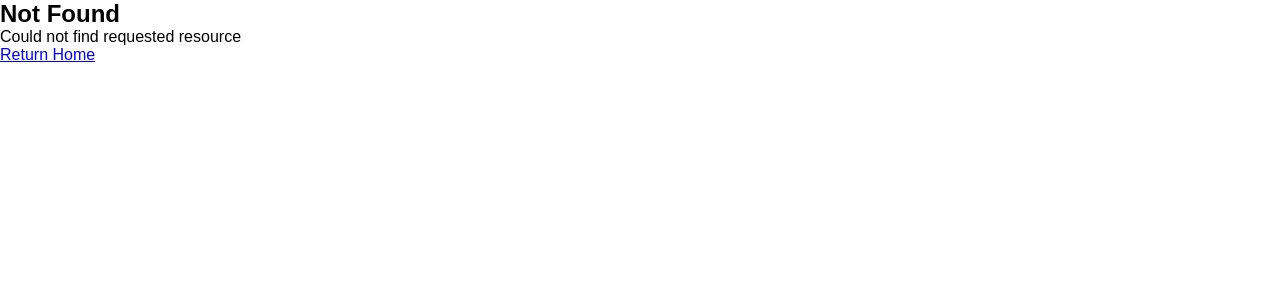
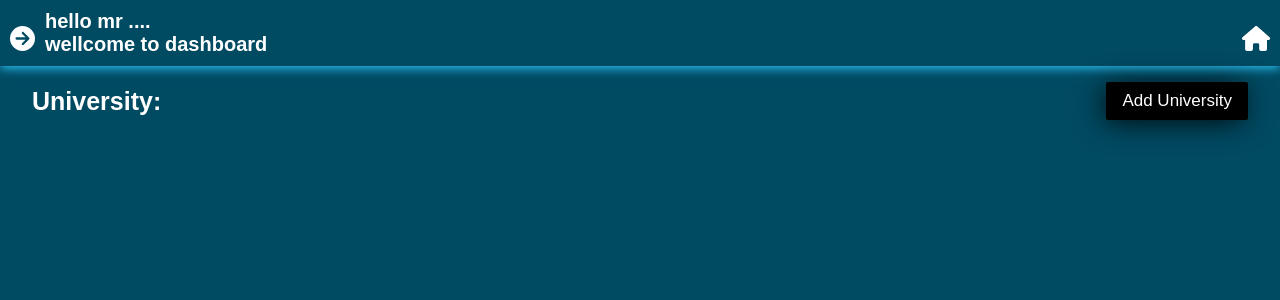
Before and after one commit to mahfuz-ta09/nrc-london, a Next.js app: page /Dashboard/admin/university in a window 1280 px wide. Before the commit this address had no page. Shown: the top 300 px of the page. Built offline with nearby package versions, Linux system fonts and the light colour scheme; a web font is replaced by a local one.

Commit message:
working on dashboard/university

```diff
--- a/src/app/(dashboard)/DashNavLink.tsx
+++ b/src/app/(dashboard)/DashNavLink.tsx
@@ -18,7 +18,7 @@ const DashNavLink = () => {
         <div className='dash-nav-body'>
             {
                 sideNavItem(Urole as Role).map((item,index) => (
-                    <Link className={pathname === `${dashTitle}`+item?.path ? 'nav-link active' :'nav-link'} key={index} href={`/dashboard/${item?.path}`}>
+                    <Link className={pathname === `${dashTitle}`+item?.path ? 'nav-link active' :'nav-link'} key={index} href={`/Dashboard/${item?.path}`}>
                         <FontAwesomeIcon icon={item.icon} />
                         <span>{item?.title}</span>
                     </Link>
--- /dev/null
+++ b/src/app/(dashboard)/Dashboard/admin/university/page.tsx
@@ -0,0 +1,22 @@
+'use client'
+import '@/css/Dashboard/admin/university.css'
+import { useState } from 'react'
+
+
+const page = () => {
+    const [open,setOpen] = useState(false)
+    return (
+      <div className='university-content'>
+        <div className="header">
+          <h1>University:</h1>
+          <button onClick={()=>setOpen(!open)}>Add University</button>
+        </div>
+
+        <div className={open? "mod-open" : "modal"}>
+            <button onClick={()=>setOpen(!open)} className='mod-close'>Close</button>
+        </div>
+      </div>
+    )
+}
+
+export default page
--- a/src/app/(dashboard)/navItem.ts
+++ b/src/app/(dashboard)/navItem.ts
@@ -40,24 +40,24 @@ const sideNavItem = (role : Role) => {
                 },
                 {
                     title       : "Subjects",
-                    path        : `${role}/specialties`,
+                    path        : `${role}/subjects`,
                     icon        : faBook,
                 },
                 {
                     title       : "Test preparation",
-                    path        : `${role}/courses`,
+                    path        : `${role}/test-prep`,
                     icon        : faPen,
                 },
                 {
                     title       : "University",
-                    path        : `${role}/schedules`,
+                    path        : `${role}/university`,
                     icon        : faBuilding,
                 },
-                {
-                    title       : "Services",
-                    path        : `${role}/banner`,
-                    icon        : faPaperPlane,
-                },
+                // {
+                //     title       : "Services",
+                //     path        : `${role}/banner`,
+                //     icon        : faPaperPlane,
+                // },
                 {
                     title       : "Reviews",
                     path        : `${role}/reviews`,
@@ -65,7 +65,7 @@ const sideNavItem = (role : Role) => {
                 },
                 {
                     title       : "Process Req",
-                    path        : `${role}/course-content`,
+                    path        : `${role}/process-req`,
                     icon        : faHandshake,
                 },
             );
--- /dev/null
+++ b/src/css/Dashboard/admin/university.css
@@ -0,0 +1,68 @@
+.university-content{
+    width: 95%;
+    margin: 2vh auto;
+}
+
+.header{
+    display: flex;
+    align-items: center;
+    justify-content: space-between;
+}
+
+.header h1{
+    font-size: 25px;
+    color: white;
+}
+
+.header button{
+    font-size: 17px;
+    color: white;
+    padding: 9px 16px;
+    color: #fff;
+    background: #000;
+    border: none;
+    border-radius: 2px;
+    box-shadow: -3px 3px 30px -3px #000;
+
+    &:hover{
+        transform: scale(1.1);
+    }
+}
+
+.modal{
+    /* position: fixed;
+    top: 0;
+    left: 0;
+    width: 100%;
+    height: 100%;
+    background: #000;
+    opacity: .7;
+    display: flex;
+    align-items: center;
+    justify-content: center; */
+    display: none;
+}
+
+.mod-open{
+    display: block;
+    position: fixed;
+    top: 0;
+    left: 0;
+    width: 100%;
+    height: 100%;
+    background: #000;
+    opacity: .7;
+    display: flex;
+    align-items: center;
+    justify-content: center;
+}
+
+.mod-close{
+    position: fixed;
+    top: 3vh;
+    right: 5vh;
+    padding: 4px 10px;
+    background: #fff;
+    color: #000;
+    border: none;
+}
--- a/src/utils/authAction.ts
+++ b/src/utils/authAction.ts
@@ -1,9 +1,10 @@
 import { AppRouterInstance } from "next/dist/shared/lib/app-router-context.shared-runtime"
 import { deleteCookies } from "./deleteCookies"
-
+import { cookieRemove } from "@/authHooks/auth"
 
 
 export const logOut = async(route:AppRouterInstance) =>{
+    await cookieRemove()
     localStorage.removeItem('accessToken')
     deleteCookies()
     route.refresh()
--- a/src/utils/deleteCookies.ts
+++ b/src/utils/deleteCookies.ts
@@ -4,6 +4,5 @@ import { cookies } from "next/headers"
 
 export const  deleteCookies = async() =>{
     const cookieStore = await cookies()
-    cookieStore.delete("refreshToken")
     cookieStore.delete("accessToken")
 }
```
Also changed, not shown: src/app/(dashboard)/Dashboard/admin/process-req/page.tsx (added, +8 -0 lines), src/app/(dashboard)/Dashboard/admin/reviews/page.tsx (added, +9 -0 lines), src/app/(dashboard)/Dashboard/admin/subjects/page.tsx (added, +8 -0 lines), src/app/(dashboard)/Dashboard/admin/test-prep/page.tsx (added, +9 -0 lines), src/app/(dashboard)/Dashboard/page.tsx (+6 -3 lines), src/authHooks/auth.ts (+12 -4 lines).
